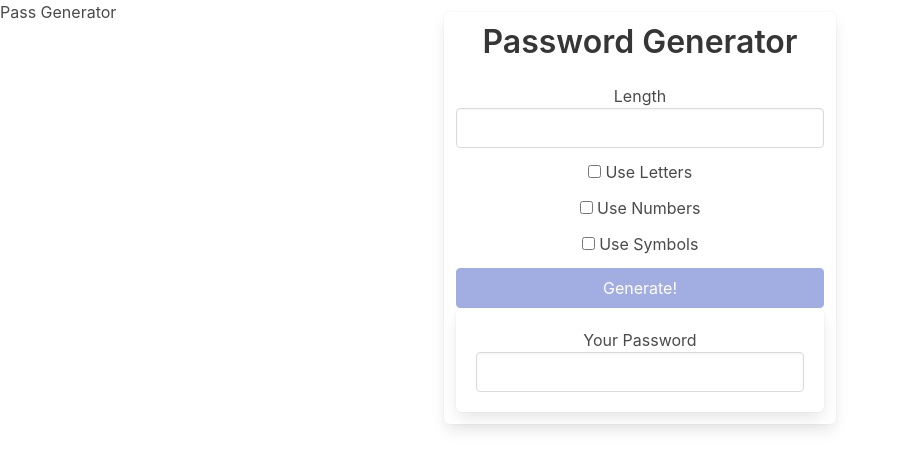
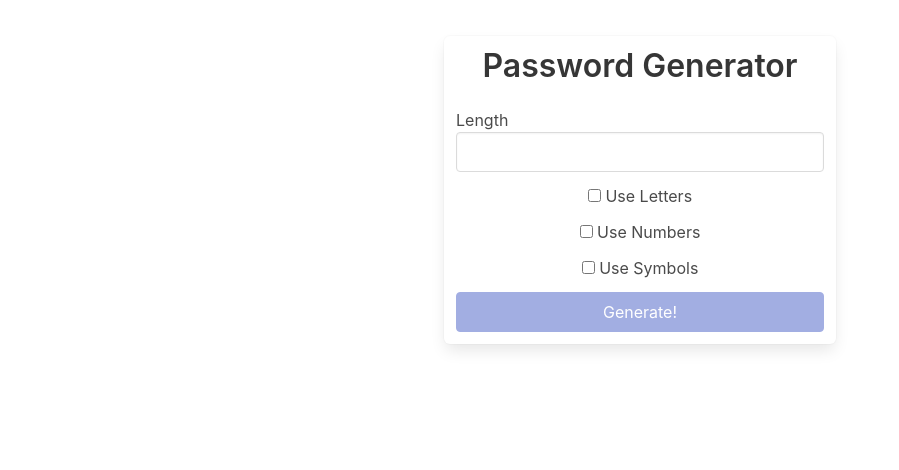
Before and after one commit to m-8a/course-ep1, an Angular app: page / in a window 1280 px wide. Shown: the top 470 px of the page, without its empty margins (0-899 px from the left). Built offline with nearby package versions, Linux system fonts and the light colour scheme.

Commit message:
Refactor

```diff
--- a/src/app/app.component.html
+++ b/src/app/app.component.html
@@ -1,10 +1,11 @@
-<h1>Pass Generator</h1>
+<br />
+<br />
 <div class="container">
   <div class="columns is-centered">
     <div class="box column is-one-third">
       <h1 class="title has-text-centered">Password Generator</h1>
 
-      <div class="field">
+      <div class="field has-text-left">
         <label>Length</label>
         <input class="input" (input)="onChangeLength($event.target.value)" />
       </div>
@@ -46,7 +47,7 @@
         Generate!
       </button>
 
-      <div class="box">
+      <div class="box" *ngIf="password">
         <label>Your Password</label>
         <input class="input" [value]="password" />
       </div>
--- a/src/app/app.component.ts
+++ b/src/app/app.component.ts
@@ -1,5 +1,4 @@
 import { Component } from "@angular/core";
-import { generate } from "rxjs";
 
 @Component({
   selector: "app-root",
@@ -8,7 +7,7 @@ import { generate } from "rxjs";
 })
 export class AppComponent {
   leng = 0;
-  password = " ";
+  password = "";
   includeLettersCheck = false;
   includeNumbersCheck = false;
   includeSymbolsCheck = false;
@@ -57,9 +56,6 @@ export class AppComponent {
     if (this.includeSymbolsCheck) {
       validChars += symbols;
     }
-
-    console.log("Valid chars :> ", validChars);
-
     let generatedPassword = "";
     for (let i = 0; i < this.leng; i++) {
       const index = Math.floor(Math.random() * validChars.length);
```
